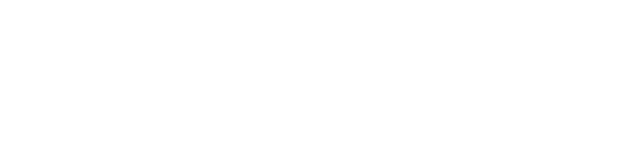
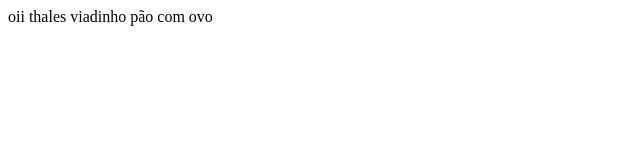
Before and after one commit to Thales1914/teste, a plain HTML site: page index.html in a window 1280 px wide. Shown: the whole page, without its empty margins (0-640 px from the left). Drawn offline with Linux system fonts and the light colour scheme.

Commit message:
Adicionando ste.html e frase amigável no index.html

```diff
--- a/index.html
+++ b/index.html
@@ -6,6 +6,6 @@
     <title>Document</title>
 </head>
 <body>
-
+    oii thales viadinho pão com ovo
 </body>
 </html>
```
Also changed, not shown: ste.html (added).
